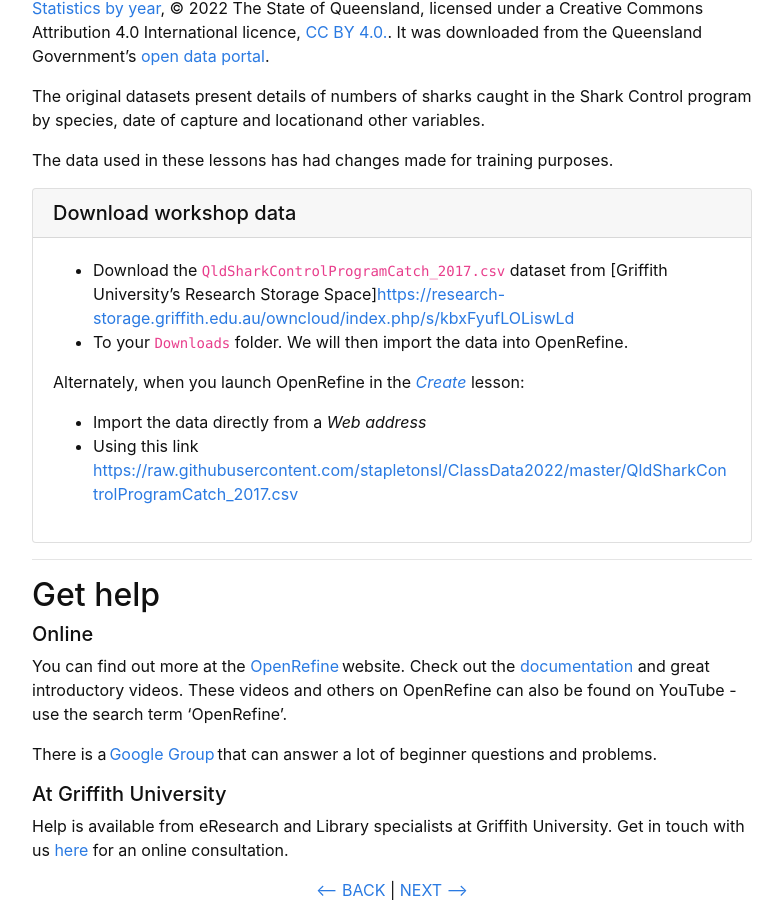
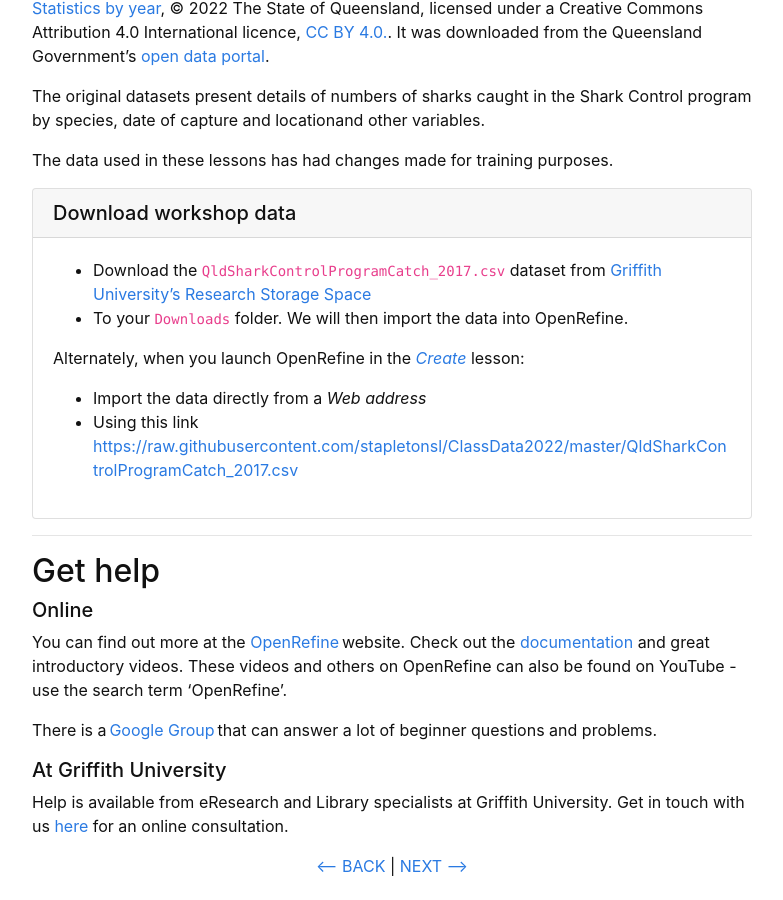
Before and after one commit to GriffithUniLibrary/data-cleaning-intro, a Jekyll site: the page built from content/0-setup.md, in a window 1280 px wide and 900 px high, scrolled down 1701 px. Shown: the whole window, without its empty margins (248-1031 px from the left). Built offline with Jekyll 4.4.1, drawn with Linux system fonts in a browser that asks for light colours; part of the change alters nothing that is shown.

Commit message:
Update 0-setup.md

```diff
--- a/content/0-setup.md
+++ b/content/0-setup.md
@@ -56,13 +56,13 @@ The original datasets present details of numbers of sharks caught in the Shark C
 The data used in these lessons has had changes made for training purposes.
 
 {% capture text %}
-- Download the `QldSharkControlProgramCatch_2017.csv` dataset from [Griffith University’s Research Storage Space][https://research-storage.griffith.edu.au/owncloud/index.php/s/kbxFyufLOLiswLd](https://research-storage.griffith.edu.au/owncloud/index.php/s/kbxFyufLOLiswLd)
+- Download the `QldSharkControlProgramCatch_2017.csv` dataset from [Griffith University’s Research Storage Space](https://research-storage.griffith.edu.au/owncloud/index.php/s/kbxFyufLOLiswLd)
 - To your `Downloads` folder. We will then import the data into OpenRefine.
 
 Alternately, when you launch OpenRefine in the [*Create*](https://griffithunilibrary.github.io/data-cleaning-intro/content/2-lesson.html) lesson:
 
 - Import the data directly from a *Web address*
-- Using this link [https://raw.githubusercontent.com/stapletonsl/ClassData2022/master/QldSharkControlProgramCatch_2017.csv](https://raw.githubusercontent.com/stapletonsl/ClassData2020/master/QldSharkControlProgramCatch_2017.csv){% endcapture %}
+- Using this link [https://raw.githubusercontent.com/stapletonsl/ClassData2022/master/QldSharkControlProgramCatch_2017.csv](https://raw.githubusercontent.com/stapletonsl/ClassData2022/master/QldSharkControlProgramCatch_2017.csv){% endcapture %}
 {% include card.md header="Download workshop data" text=text %}
 
 -----
```
